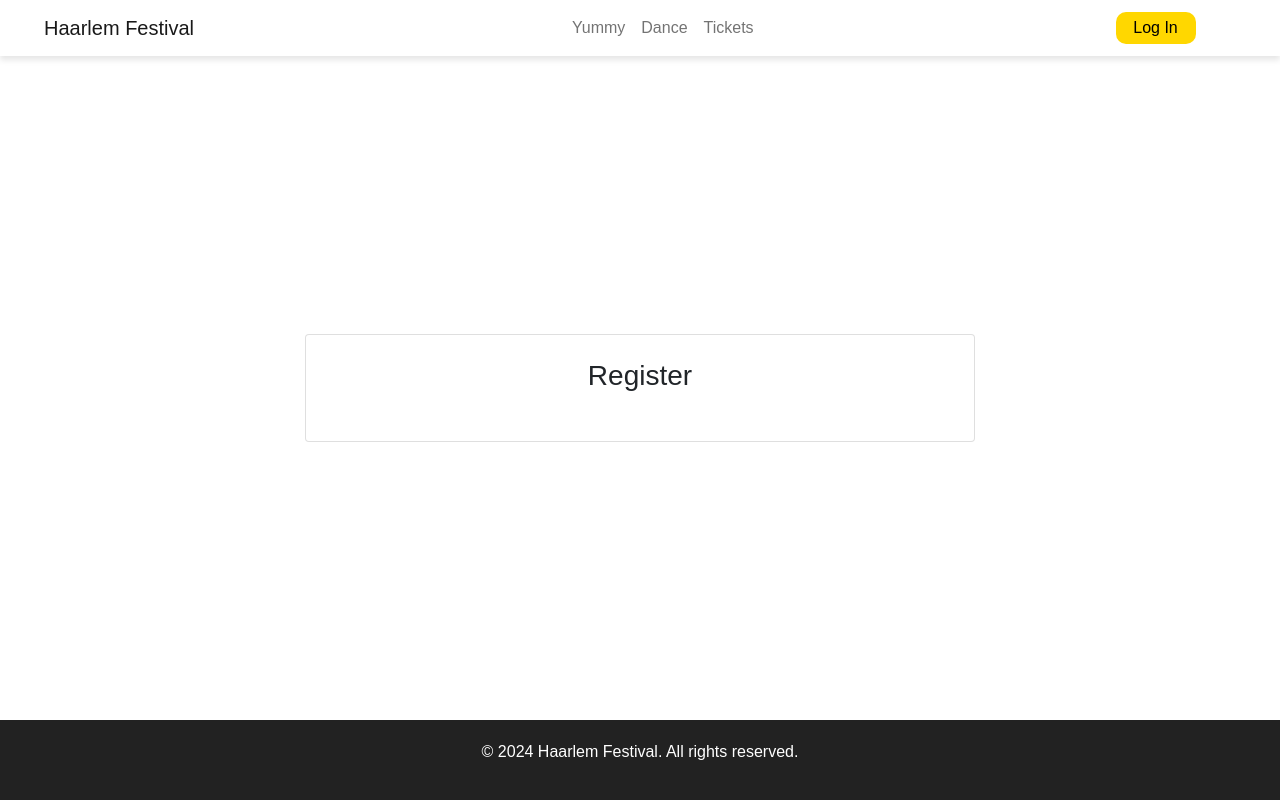
After one commit to meryamdouirii/project-webapplication, a PHP site: page /register in a window 1280 px wide. The commit adds this page. Run offline with PHP 8.4, Linux system fonts and the light colour scheme.

```diff
--- a/app/controllers/homecontroller.php
+++ b/app/controllers/homecontroller.php
@@ -9,7 +9,30 @@ class HomeController
         require("../views/index.php");
     }
     public function login(){
-        require("../views/login.php");
+        if ($_SERVER['REQUEST_METHOD']=="GET"){
+            require("../views/user/login.php");
+        }
+        if ($_SERVER['REQUEST_METHOD']=="POST"){
+
+            $email = htmlspecialchars($_POST['email']);
+            $password = htmlspecialchars($_POST['password']);
+            $user = $this->userService->getByEmail($email);
+            if ($user != null && password_verify($password, $user->hashed_password)) {
+                $_SESSION['user'] = $user;
+                $this->about();
+            } else {
+                require __DIR__ . '/../views/home/login.php';
+                ?>
+                <?php
+            }
+        }
+
+    }
+    public function register(){
+        require("../views/user/register.php");
+    }
+    public function logout(){
+        require("../views/user/logout.php");
     }
 
 }
--- a/app/public/index.php
+++ b/app/public/index.php
@@ -22,7 +22,9 @@ switch ($url) {
     case "/login";
         $homeController->login();
         break;
-
+    case "/register";
+        $homeController->register();
+        break;
     default:
         http_response_code(404);
 }
--- a/app/views/login.php
+++ b/app/views/user/login.php
@@ -2,7 +2,7 @@
     <title>Log In</title>
 </head>
 <?php
-include __DIR__ . '/header.php';?>
+include __DIR__ . '/../header.php';?>
 <main class="container d-flex justify-content-center align-items-center vh-100">
     <div class="card p-4" style="width: 35%;">
         <h3 class="text-center">Login</h3>
@@ -25,7 +25,7 @@ include __DIR__ . '/header.php';?>
     </div>
 </main>
 
-<?php include __DIR__ . '/footer.php';
+<?php include __DIR__ . '/../footer.php';
 ?>
 <script src="https://cdn.jsdelivr.net/npm/bootstrap@5.1.3/dist/js/bootstrap.bundle.min.js"></script>
 </body>
--- /dev/null
+++ b/app/views/user/register.php
@@ -0,0 +1,18 @@
+<head>
+    <title>Register Account</title>
+</head>
+<?php
+include __DIR__ . '/../header.php';?>
+<main class="container d-flex justify-content-center align-items-center vh-100">
+    <div class="card p-4" style="width: 60%;">
+        <h3 class="text-center">Register</h3>
+        <form method="POST" action="">
+
+        </form>
+    </div>
+</main>
+
+<?php include __DIR__ . '/../footer.php';
+?>
+<script src="https://cdn.jsdelivr.net/npm/bootstrap@5.1.3/dist/js/bootstrap.bundle.min.js"></script>
+</body>
```
Also changed, not shown: app/repositories/userrepository.php (added), app/views/user/logout.php (renamed from app/views/logout.php).
